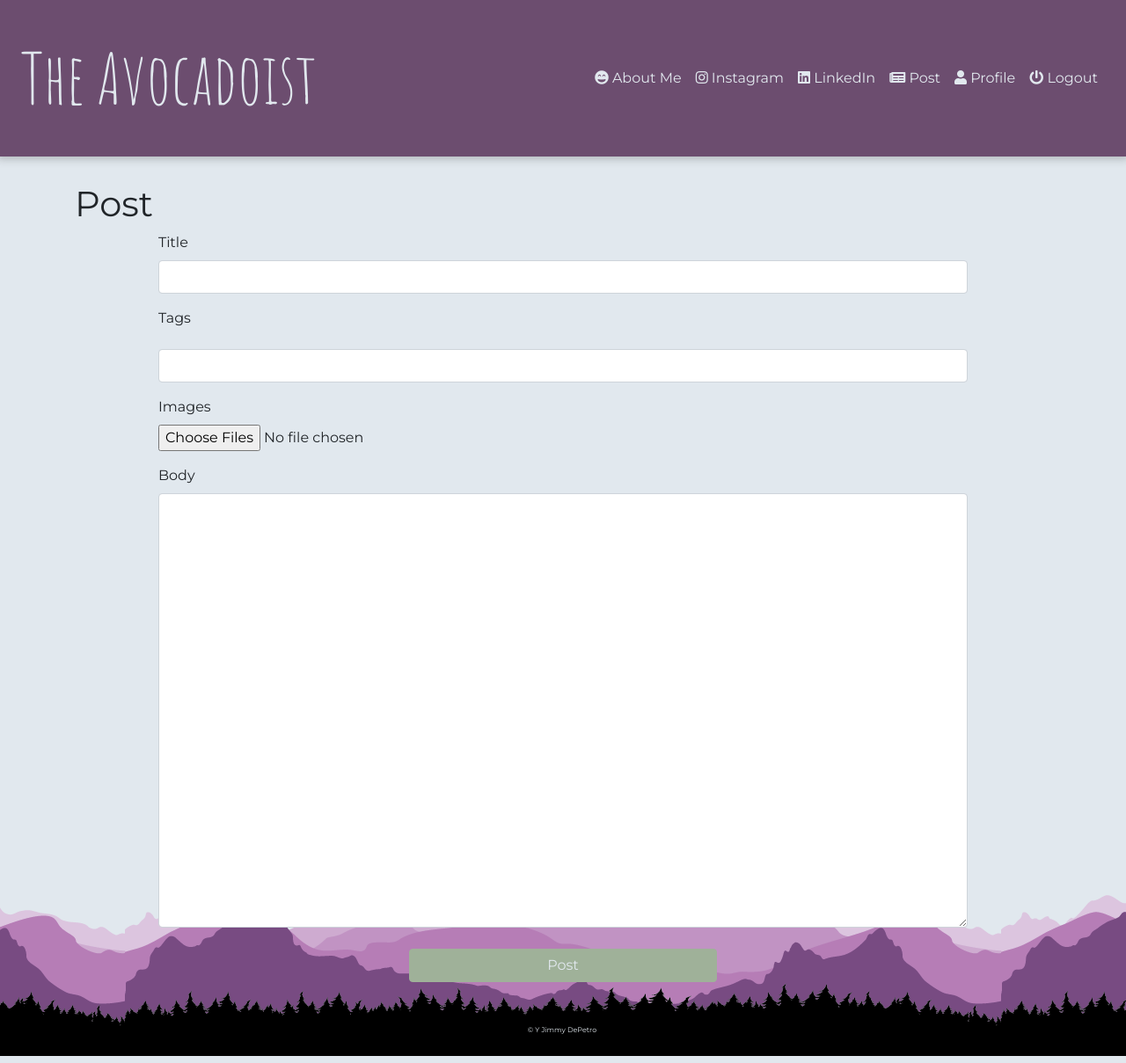
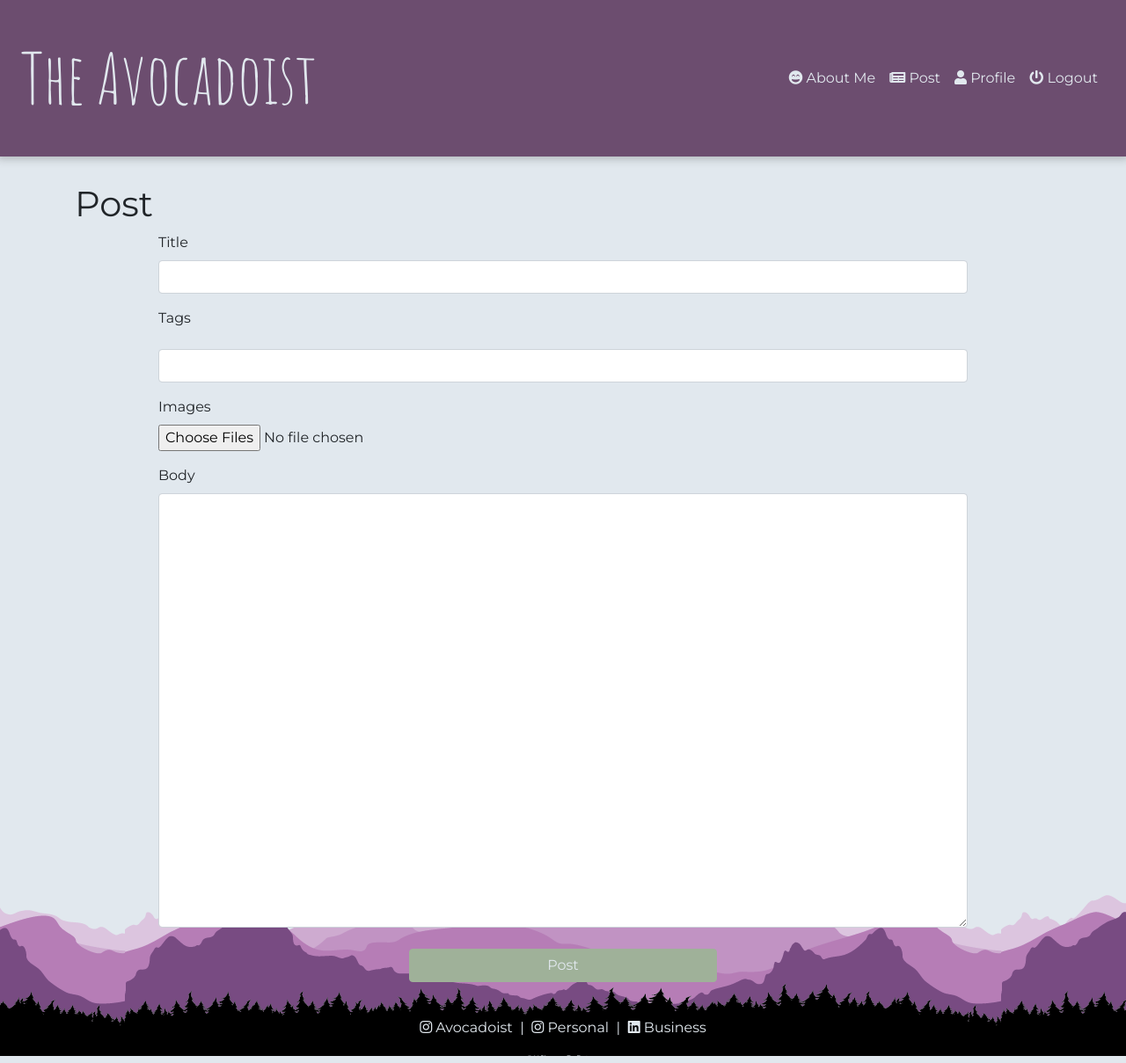
Before and after one commit to jwdepetro/avocadoist-flask, a Flask app: page /post in a window 1280 px wide. Shown: the whole page at 88% size. Run offline with Flask 2, Linux system fonts and the light colour scheme; the visitor is signed in with stand-in values (Sample User, id 1); some libraries are stand-ins or nearby versions.

Commit message:
moved social links to about me and fixed footer

```diff
--- a/app/static/app.css
+++ b/app/static/app.css
@@ -9,6 +9,10 @@ body {
     background-repeat: repeat-x;
     background-attachment: fixed;
     background-position: bottom;
+}
+
+#main {
+    min-height: 75%;
 }
 
 button:focus {
@@ -60,11 +64,18 @@ button:focus {
     color: #e1e8ee;
 }
 
+.social-link, .social-link:hover {
+    color: #6c4d6f;
+}
+
 #footer {
     width: 100%;
     height: 60px;
+    color: #e1e8ee;
+}
+
+#copyright {
     font-size: .5rem;
-    color: #e1e8ee;
 }
 
 .btn-primary {
--- a/app/templates/partials/_footer.html
+++ b/app/templates/partials/_footer.html
@@ -1,11 +1,30 @@
-<footer class="footer sticky-bottom d-flex align-items-center" id="footer">
-    <div class="container d-flex justify-content-center">
-        <div class="row">
-            <a class="footer-link" href="mailto:jwdepetro@gmail.com">&copy; {{ moment().format('Y') }} Jimmy DePetro</a> &nbsp;
-            {% if current_user.is_anonymous %}
+<footer class="footer sticky-bottom d-flex" id="footer">
+    <div class="container text-center">
+        <div class="row my-3">
+            <div class="col-12">
+                <a class="footer-link" href="https://www.instagram.com/the_avocadoist" target="_blank">
+                    <i class="fab fa-instagram"></i>&nbsp;Avocadoist
+                </a>
+                &nbsp;|&nbsp;
+                <a class="footer-link" href="https://www.instagram.com/carlirae__" target="_blank">
+                    <i class="fab fa-instagram"></i>&nbsp;Personal
+                </a>
+                &nbsp;|&nbsp;
+                <a class="footer-link" href="https://www.linkedin.com/in/carli-auran-7a884834/" target="_blank">
+                    <i class="fab fa-linkedin"></i></i>&nbsp;Business
+                </a>
+            </div>
+        </div>
+        <div class="row my-3" id=copyright>
+            <div class="col-12">
+                <a class="footer-link" href="mailto:jwdepetro@gmail.com">&copy; {{ moment().format('Y') }} Jimmy
+                    DePetro</a>
+                &nbsp;
+                {% if current_user.is_anonymous %}
                 &nbsp;| &nbsp;
                 <a class="footer-link" href="{{ url_for('login') }}">Login</a>
-            {% endif %}
+                {% endif %}
+            </div>
         </div>
     </div>
 </footer>
--- a/app/templates/partials/_header.html
+++ b/app/templates/partials/_header.html
@@ -12,16 +12,6 @@
             <li class="nav-item">
                 <a class="nav-link header-link" href="{{ url_for('about_me') }}">
                     <i class="fas fa-grin-beam"></i>&nbsp;About Me
-                </a>
-            </li>
-            <li class="nav-item">
-                <a class="nav-link header-link" href="https://www.instagram.com/carlirae__" target="_blank">
-                    <i class="fab fa-instagram"></i>&nbsp;Instagram
-                </a>
-            </li>
-            <li class="nav-item">
-                <a class="nav-link header-link" href="https://www.linkedin.com/in/carli-auran-7a884834/" target="_blank">
-                    <i class="fab fa-linkedin"></i></i>&nbsp;LinkedIn
                 </a>
             </li>
             {% if not current_user.is_anonymous %}
```
Also changed, not shown: app/templates/about_me.html (+17 -0 lines).
